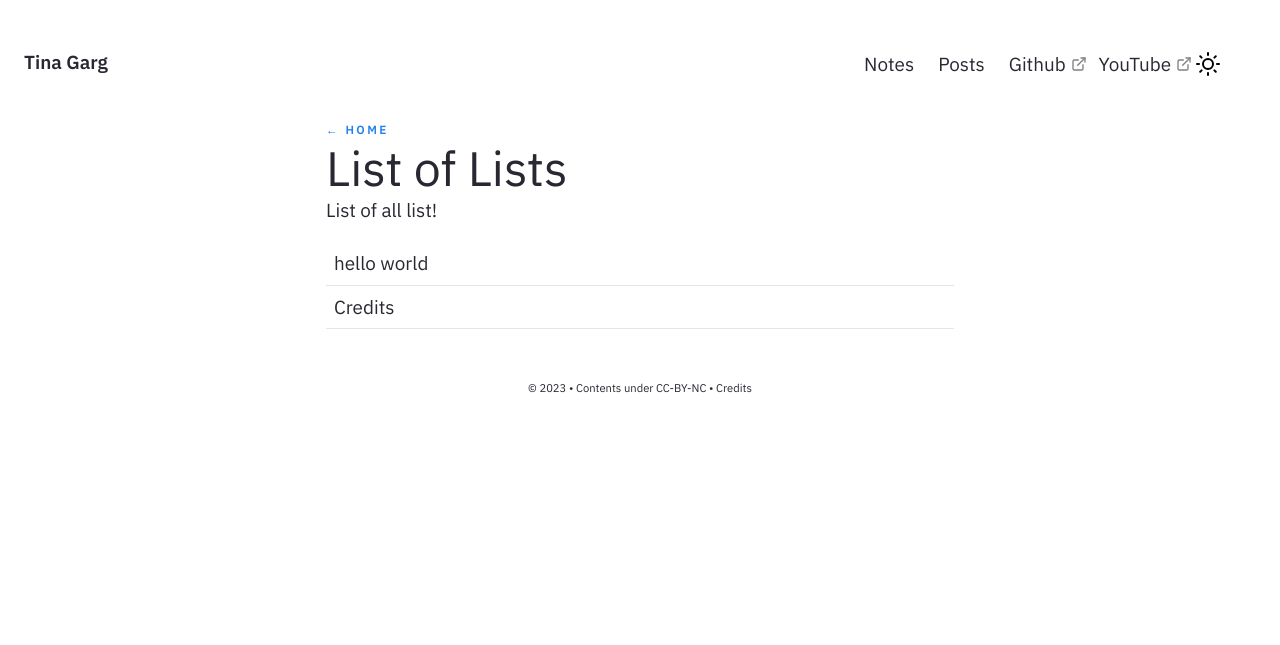
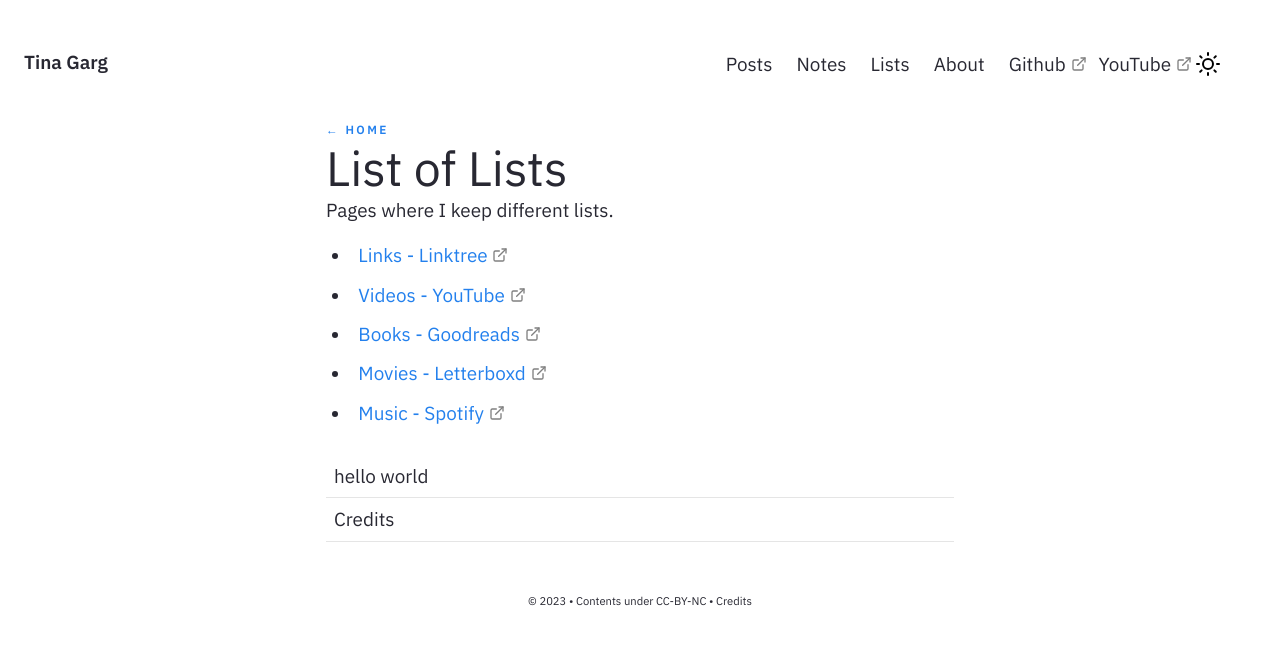
Before and after one commit to TinyTechieT/TinyTechieT.github.io, a Jekyll site: the page built from pages/lists.md, in a window 1280 px wide. Shown: the top 645 px of the page. Built offline with Jekyll 4.4.1, drawn with Linux system fonts in a browser that asks for light colours.

Commit message:
made changes
updated the nav bar and added a couple of pages

```diff
--- a/_includes/Nav.html
+++ b/_includes/Nav.html
@@ -53,15 +53,21 @@
 
     <div id="navbarBasicExample" class="navbar-menu">
       <div class="navbar-start">
+        <a href="{{'/posts' | relative_url}}" class="navbar-item">
+          Posts
+        </a>
         <a href="{{'/notes' | relative_url}}" class="navbar-item">
           Notes
-        </a>
-        <a href="{{'/posts' | relative_url}}" class="navbar-item">
-          Posts
         </a>
         <!-- <a href="../post/how-to" class="navbar-item">
           How To
         </a> -->
+        <a href="{{'/pages/lists.md'}}" class="navbar-item">
+          Lists
+        </a>
+        <a href="{{'/pages/about.md'}}" class="navbar-item">
+          About
+        </a>
         <a href="https://github.com/TinyTechieT/TinyTechieT.github.io" target="_blank" class="navbar-item">
           Github
         </a>
--- a/pages/lists.md
+++ b/pages/lists.md
@@ -5,4 +5,10 @@ title: List of Lists
 feedformat: row
 ---
 
-List of all list!
+Pages where I keep different lists.
+
+* [Links - Linktree](https://linktr.ee/tinagarg)
+* [Videos - YouTube](https://www.youtube.com/@tinagarg)
+* [Books - Goodreads](https://www.goodreads.com/user/show/37525235-tina)
+* [Movies - Letterboxd](https://letterboxd.com/tinagarg/)
+* [Music - Spotify](https://open.spotify.com/user/u99hiktk32tlek4e9emutbj5s)
```
Also changed, not shown: pages/about.md (added, +9 -0 lines).
